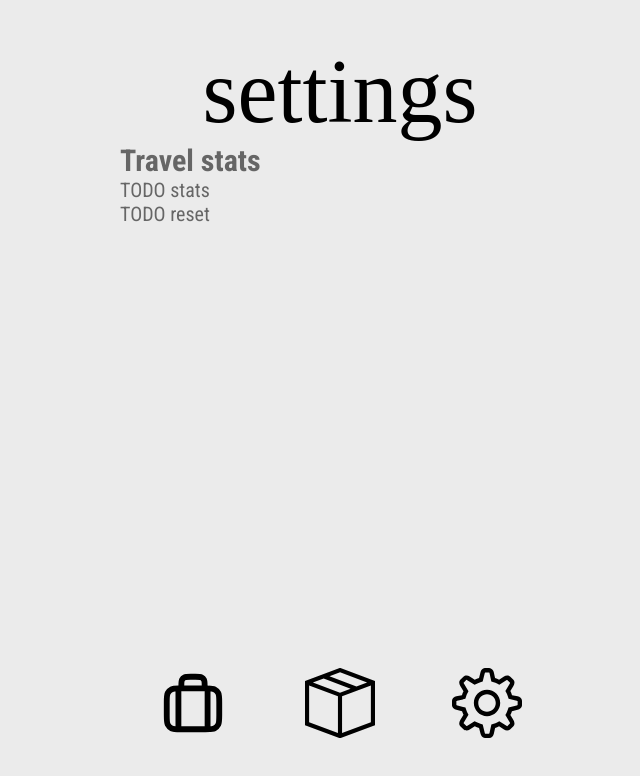
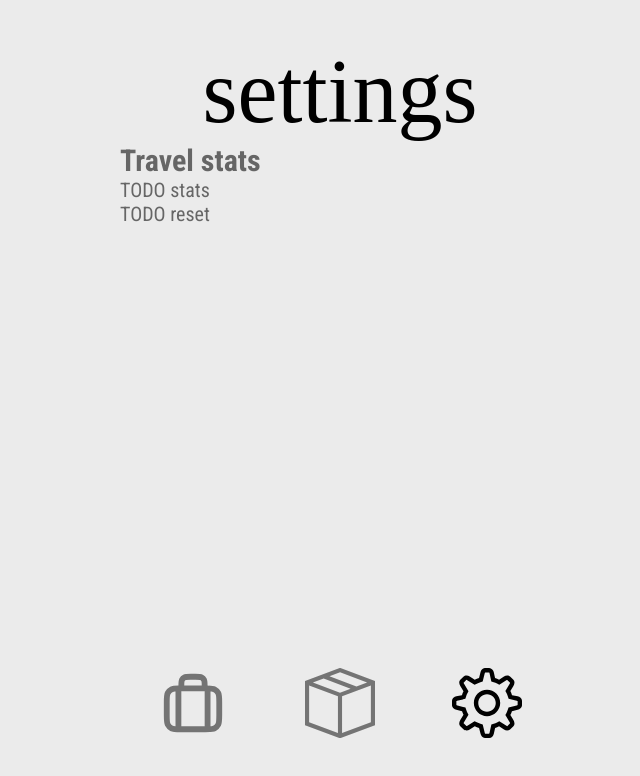
Before and after one commit to MiSa456/travel-clicker, a React (Vite) app: page /settings in a window 1280 px wide. Shown: the top 776 px of the page, without its empty margins (300-940 px from the left). Built offline with nearby package versions, Linux system fonts and the light colour scheme; a web font is replaced by a local one.

Commit message:
lisää linkityksen Menu-komponenttiin

```diff
--- a/src/components/Menu.jsx
+++ b/src/components/Menu.jsx
@@ -1,24 +1,29 @@
 import iconSuitcase from '../assets/suitcase.svg';
 import iconPackage from '../assets/package.svg';
 import iconSettings from '../assets/settings.svg';
+import { NavLink } from "react-router-dom";
 
 function Menu(props) {
 
     return (
         <div className="menu">
           <div>
-        <img src={iconSuitcase} alt="main" />
+            <NavLink to="/"><img src={iconSuitcase} alt="main" /></NavLink>
           </div>
           <div>
+            <NavLink to="/store">
               <img src={iconPackage} alt="store" />
               { props.items ? <span className="menu_badge">{props.items}</span> : null }
+            </NavLink>
           </div>
           <div>
-        <img src={iconSettings} alt="settings" />
+            <NavLink to="/settings"><img src={iconSettings} alt="settings" /></NavLink>
           </div>
         </div>
       );
 
+
+
 }
 
 export default Menu;
```
Lines whose indentation alone changed are shown as unchanged.
